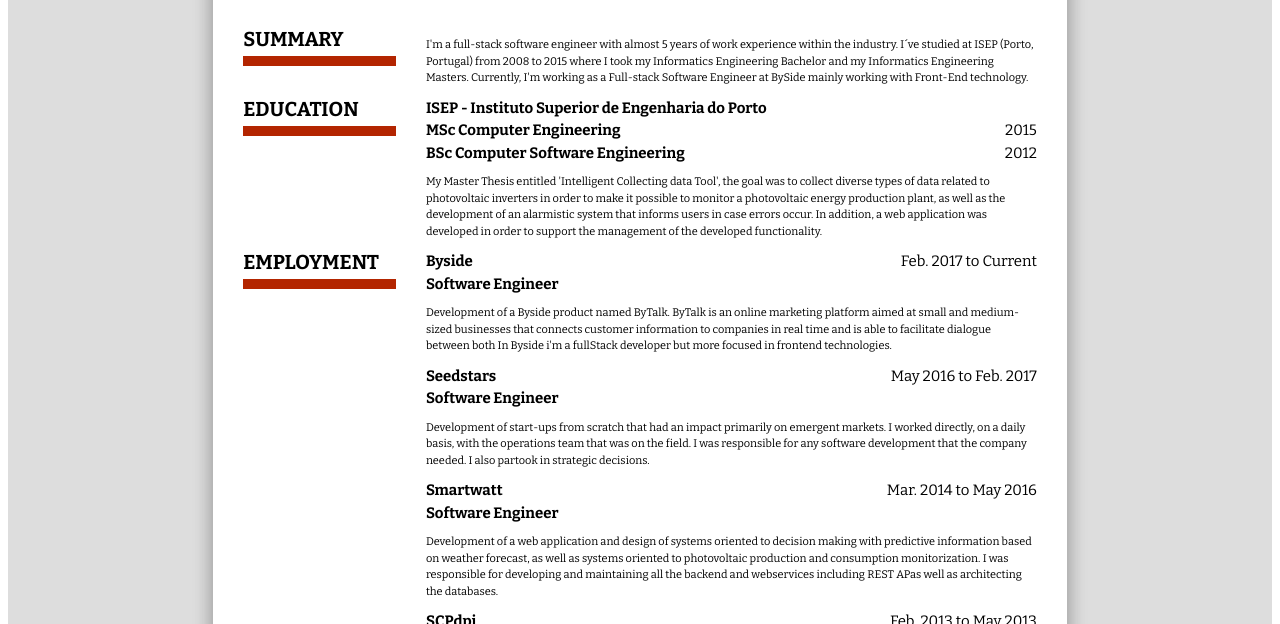
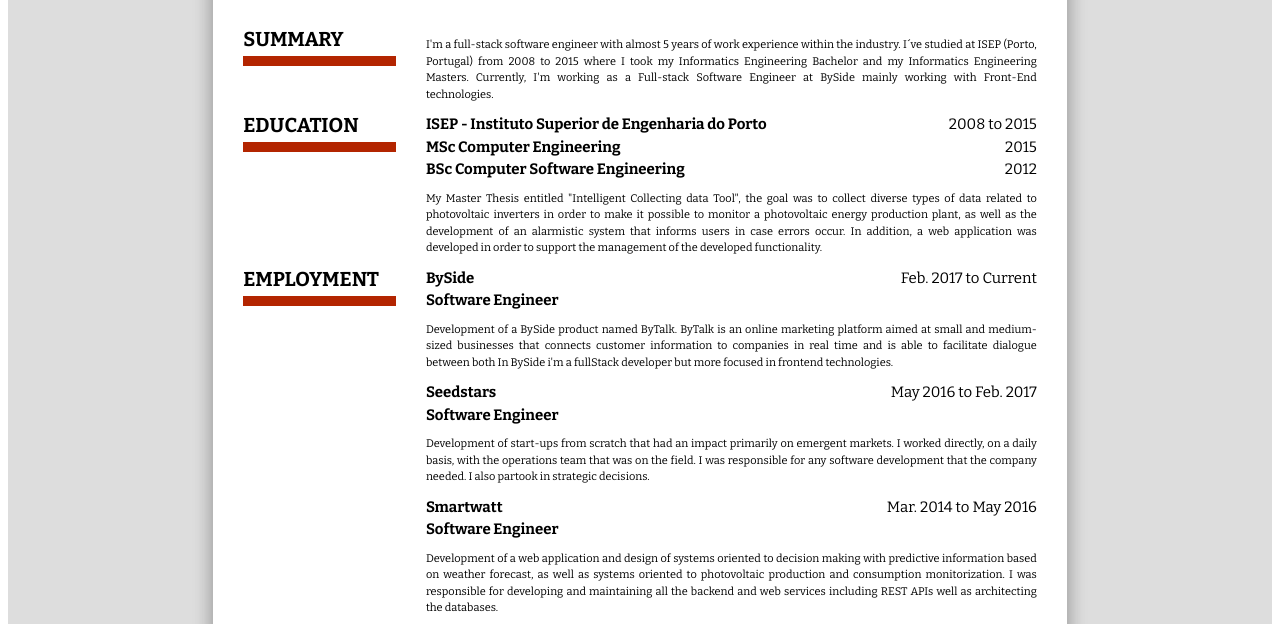
Before and after one commit to jcrjaci/jacintorodrigues.com, a Gatsby site: page / in a window 1280 px wide. Shown: the part 162-786 px from the top of the page. Built offline with nearby package versions, Linux system fonts and the light colour scheme; Gatsby itself is replaced by a stand-in of ours.

Commit message:
justified text.

```diff
--- a/gatsby-config.js
+++ b/gatsby-config.js
@@ -13,7 +13,7 @@
       githubUrl: 'https://github.com/jcrjaci',
     },
     summary : 'I\'m a full-stack software engineer with almost 5 years of work experience within the industry. I´ve studied at ISEP (Porto, Portugal) from 2008 to 2015 where I took my Informatics Engineering Bachelor and my Informatics Engineering Masters.\
-    Currently, I\'m working as a Full-stack Software Engineer at BySide mainly working with Front-End technology.',
+    Currently, I\'m working as a Full-stack Software Engineer at BySide mainly working with Front-End technologies.',
     education: {
       name: 'ISEP - Instituto Superior de Engenharia do Porto',
       date: '2008 to 2015',
@@ -21,16 +21,16 @@
         { name: 'MSc Computer Engineering', date: '2015'},
         { name: 'BSc Computer Software Engineering', date: '2012'}
       ],
-      description: 'My Master Thesis entitled \'Intelligent Collecting data Tool\', the goal was to collect diverse types of data related to photovoltaic inverters in order to make it possible to monitor a photovoltaic energy production plant, as well as the development of an alarmistic system that informs users in case errors occur. In addition, a web application was developed in order to support the management of the developed functionality.'
+      description: 'My Master Thesis entitled "Intelligent Collecting data Tool", the goal was to collect diverse types of data related to photovoltaic inverters in order to make it possible to monitor a photovoltaic energy production plant, as well as the development of an alarmistic system that informs users in case errors occur. In addition, a web application was developed in order to support the management of the developed functionality.'
     },
     employments: {
       byside: {
-        name: 'Byside',
+        name: 'BySide',
         date: 'Feb. 2017 to Current',
         position: 'Software Engineer',
-        description: 'Development of a Byside product named ByTalk.\
+        description: 'Development of a BySide product named ByTalk.\
         ByTalk is an online marketing platform aimed at small and medium-sized businesses that connects customer information to companies in real time and is able to facilitate dialogue between both \
-        In Byside i\'m a fullStack developer but more focused in frontend technologies.'
+        In BySide i\'m a fullStack developer but more focused in frontend technologies.'
       },
       seedstars: {
         name: 'Seedstars',
@@ -44,7 +44,7 @@
         date: 'Mar. 2014 to May 2016',
         position: 'Software Engineer',
         description: 'Development of a web application and design of systems oriented to decision making with predictive information based on weather forecast, as well as systems oriented to photovoltaic production and consumption monitorization.\
-        I was responsible for developing and maintaining all the backend and webservices including REST APas well as architecting the databases.'
+        I was responsible for developing and maintaining all the backend and web services including REST APIs well as architecting the databases.'
       },
       scpdpi: {
         name: 'SCPdpi',
--- a/src/components/cvSectionDescription/cvSectionDescription.js
+++ b/src/components/cvSectionDescription/cvSectionDescription.js
@@ -3,6 +3,7 @@
 
 const Description = styled.div`
      margin: 10px 0;
+     text-align: justify;
 `;
 
 const CvSectionDescription = ({ text }) => (
--- a/src/components/skill/skill.js
+++ b/src/components/skill/skill.js
@@ -3,6 +3,7 @@
 
 const TechnologyContainer = styled.p`
 margin-bottom: 3px;
+text-align: justify;
 `;
 
 const TechnologyType = styled.span`
--- a/src/pages/index.js
+++ b/src/pages/index.js
@@ -44,6 +44,7 @@
               education {
                 name
                 description
+                date
                 courses {
                   name
                   date
```
